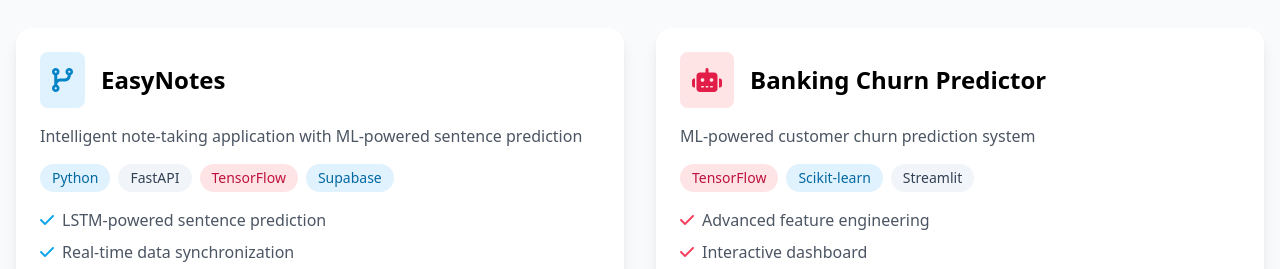
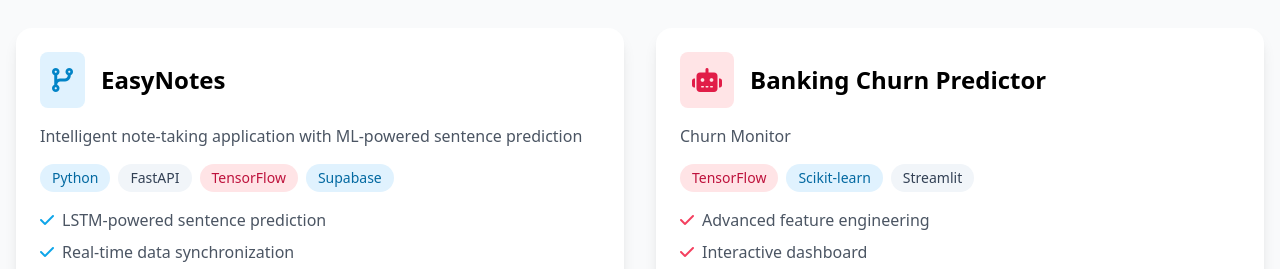
Before and after one commit to sanatren/portfolio, a plain HTML site: page index.html in a window 1280 px wide. Shown: the part 2240-2509 px from the top of the page. Drawn offline with nearby package versions, Linux system fonts and the light colour scheme.

Commit message:
Update index.html

```diff
--- a/index.html
+++ b/index.html
@@ -416,7 +416,7 @@
               </div>
               <h3 class="text-2xl font-bold ml-4 group-hover:text-accent-600 transition-colors">Banking Churn Predictor</h3>
             </div>
-            <p class="text-gray-600 mb-4">ML-powered customer churn prediction system</p>
+            <p class="text-gray-600 mb-4">Churn Monitor</p>
             <div class="flex flex-wrap gap-2 mb-4">
               <span class="px-3 py-1 text-sm bg-accent-100 text-accent-700 rounded-full">TensorFlow</span>
               <span class="px-3 py-1 text-sm bg-primary-100 text-primary-700 rounded-full">Scikit-learn</span>
```
